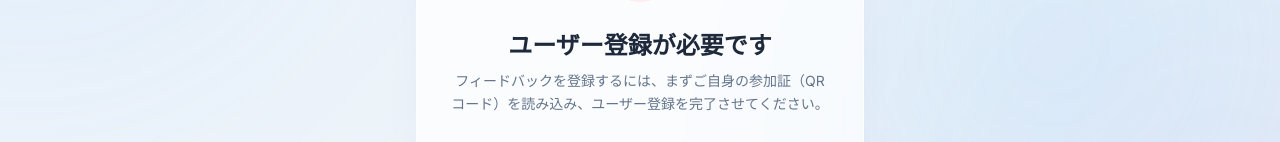
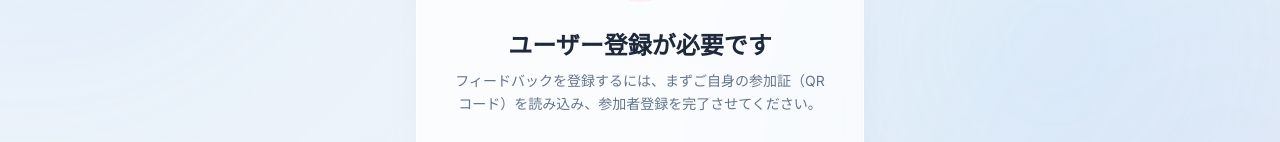
Before and after one commit to jiep1670042-debug/qrbireg, a Next.js app: page /poster/1 in a window 1280 px wide. Shown: the part 339-481 px from the top of the page. Built offline with nearby package versions, Linux system fonts and the light colour scheme; no server answers.

Commit message:
feat: implement poster dashboard page to display feedback and statistics via Supabase

```diff
--- a/app/poster/[posterId]/page.tsx
+++ b/app/poster/[posterId]/page.tsx
@@ -43,7 +43,7 @@ export default function PosterPage({ params }: { params: { posterId: string } })
           <div className="space-y-2">
             <h1 className="text-2xl font-black text-slate-800">ユーザー登録が必要です</h1>
             <p className="text-slate-500 text-sm leading-relaxed">
-              フィードバックを登録するには、まずご自身の参加証（QRコード）を読み込み、ユーザー登録を完了させてください。
+              フィードバックを登録するには、まずご自身の参加証（QRコード）を読み込み、参加者登録を完了させてください。
             </p>
           </div>
 
```
Also changed, not shown: 1 other file (tests, documents, lock files or other folders).
